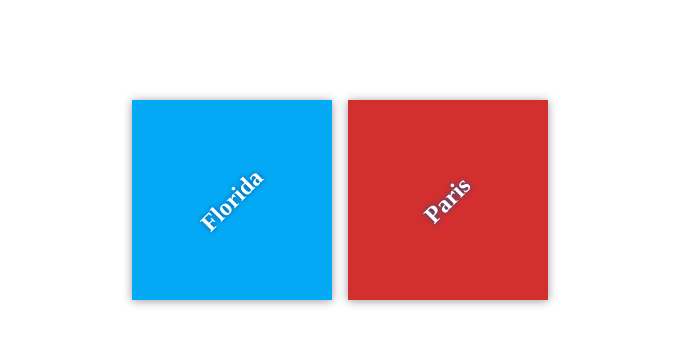
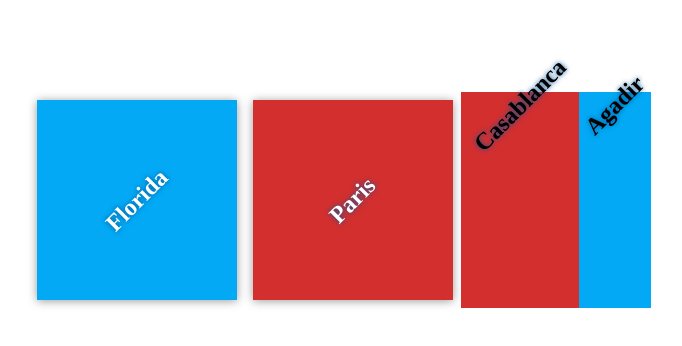
Before and after one commit to Yassinestaili/my-travel-plans, a plain HTML site: page index.html in a window 1280 px wide. Shown: the part 200-546 px from the top of the page, without its empty margins (300-982 px from the left). Drawn offline with Linux system fonts and the light colour scheme.

Commit message:
adding new elements

```diff
--- a/index.html
+++ b/index.html
@@ -17,6 +17,12 @@
             <div class="destination" id="paris">
                 <h2>Paris</h2>
             </div>
+            <div class="dsetination" id="paris">
+                <h2>Casablanca</h2>
+            </div>
+            <div class="dsetination" id="florida">
+                <h2>Agadir</h2>
+            </div>
         </div>
     </div>
 
```
